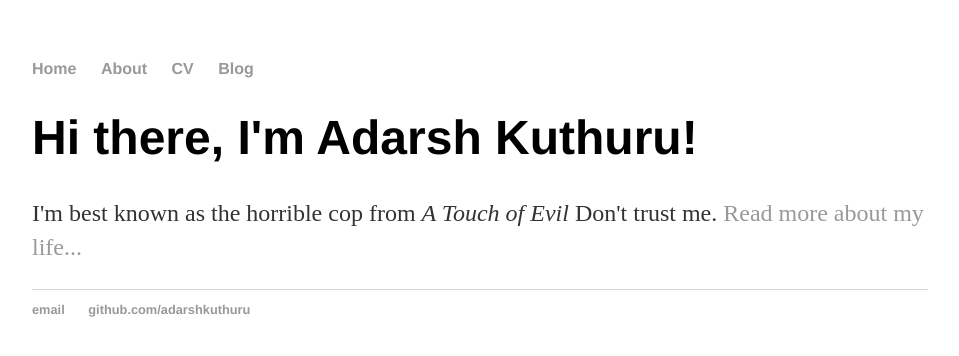
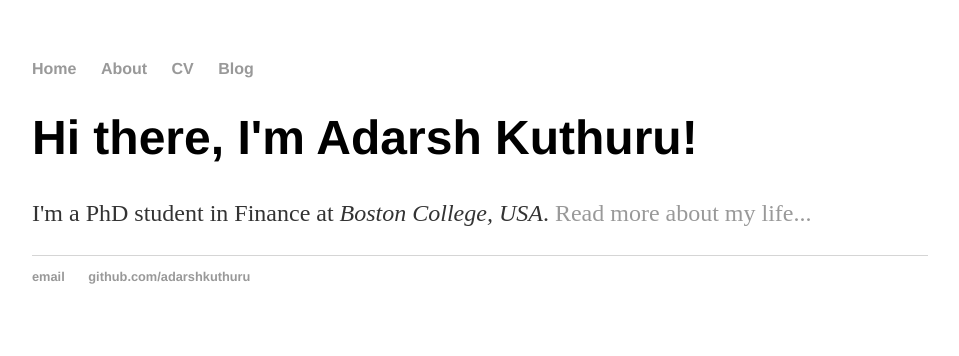
Before and after one commit to adarshkuthuru/website, a Jekyll site: the page index.html, which Jekyll copies as it is, in a window 1280 px wide. Shown: the top 356 px of the page, without its empty margins (160-1119 px from the left). Built offline with Jekyll 4.4.1, drawn with Linux system fonts in a browser that asks for light colours.

Commit message:
Update index.html

```diff
--- a/index.html
+++ b/index.html
@@ -18,7 +18,7 @@
 		<div class="container">
     		<div class="blurb">
         		<h1>Hi there, I'm Adarsh Kuthuru!</h1>
-				<p>I'm best known as the horrible cop from <em>A Touch of Evil</em> Don't trust me. <a href="/about">Read more about my life...</a></p>
+				<p>I'm a PhD student in Finance at <em>Boston College, USA</em>. <a href="/about">Read more about my life...</a></p>
     		</div><!-- /.blurb -->
 		</div><!-- /.container -->
 		<footer>
```
Also changed, not shown: other parts of index.html (+1 -1 lines).
